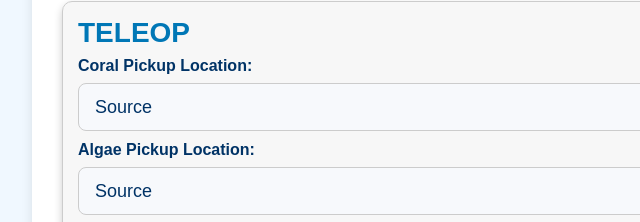
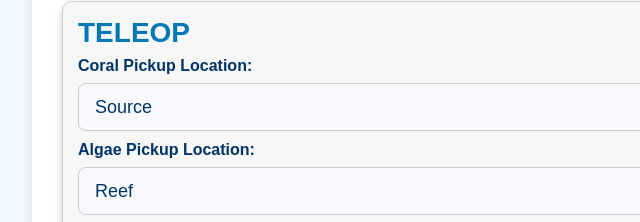
Before and after one commit to VOLTEC6647/6647_Scout, a plain HTML site: page index.html in a window 1280 px wide. Shown: the part 1343-1565 px from the top of the page, 160-800 px from the left. Drawn offline with Linux system fonts and the light colour scheme; no server answers.

Commit message:
Update index.html
Fixed incorrect option display for "Algae Pickup Location"

```diff
--- a/index.html
+++ b/index.html
@@ -112,9 +112,9 @@
                 <div class="input-group">
                     <label for="algaePickupLocation">Algae Pickup Location:</label>
                     <select id="algaePickupLocation" name="entry.782486922" required>
-                        <option value="Reef">Source</option>
+                        <option value="Reef">Reef</option>
                         <option value="Floor">Floor</option>
-			            <option value="Both">Both</option>
+			<option value="Both">Both</option>
                     </select>
 
                 </div>
```
